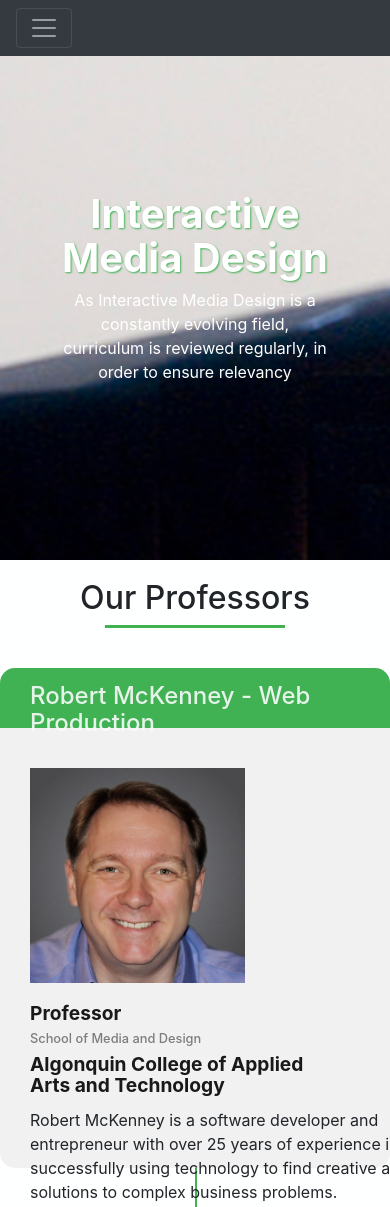
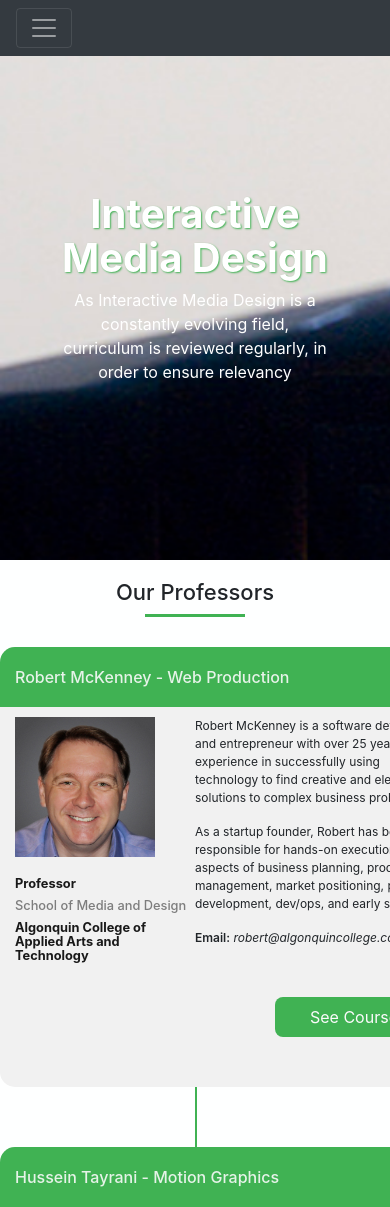
Before and after one commit to MTM6330-F17/finalProject, a plain HTML site: page professors.html in a window 390 px wide. Shown: the top 1207 px of the page. Drawn offline with nearby package versions, Linux system fonts and the light colour scheme.

Commit message:
finalized

```diff
--- a/scss/main.scss
+++ b/scss/main.scss
@@ -93,6 +93,12 @@
 	font-size: 32px;
 	text-align: center;
 	margin-top: 0;
+	@media only screen and (max-width: 720px) {
+		font-size: 26px;
+	}
+	@media only screen and (max-width: 540px) {
+		font-size: 22px;
+	}
 }
 #myCarousel {
 	margin-bottom: 20px;
@@ -103,6 +109,13 @@
 	height: 3px;
 	background-color: $primaryColor;
 	margin: 10px auto 40px auto;
+	@media only screen and (max-width: 720px) {
+		width: 120px;
+	}
+	@media only screen and (max-width: 540px) {
+		width: 100px;
+		margin-bottom: 30px;
+	}
 }
 
 .mainbox {
@@ -117,6 +130,18 @@
 	padding-left: 30px;
 	padding-right: 30px;
 	padding-top: 100px;
+	@media only screen and (max-width: 720px) {
+		width: 600px;
+		height: 460px;
+		padding-top: 80px;
+	}
+	@media only screen and (max-width: 540px) {
+		width: 450px;
+		height: 440px;
+		padding-top: 70px;
+		padding-left: 15px;
+		padding-right: 15px;
+	}
 }
 .profname {
 	width: 100%;
@@ -129,6 +154,15 @@
 	padding-top: 15px;
 	padding-left: 30px;
 	h4 { color: #fbfbfb; opacity: 0.89; }
+	@media only screen and (max-width: 720px) {
+		padding-top: 20px;
+		h4 { font-size: 20px; }
+	}
+	@media only screen and (max-width: 540px) {
+		padding-left: 15px;
+		padding-top: 22px;
+		h4 { font-size: 16px; }
+	}
 }
 .right, .left { float: left; }
 
@@ -141,6 +175,20 @@
 		h5 { font-size: 1.2em; font-weight: 700; color: #191919; }
 		h6 { font-size: 0.8em; color: #7d7d7d; }
 	}
+	@media only screen and (max-width: 720px) {
+		width: 220px;
+		figure { width: 220px; }
+		img { width: 180px; height: 180px; }
+		h5 { font-size: 1em; }
+		h6 { font-size: 0.7em; }
+}
+	@media only screen and (max-width: 540px) {
+		width: 180px;
+		figure { width: 180px; }
+		img { width: 140px; height: 140px; margin-bottom: 10px; }
+		h5 { font-size: 0.8em !important; }
+		h6 { font-size: 8px; }
+}
 }
 .left {
 	width: 440px;
@@ -149,6 +197,20 @@
 	a {
 		color: #fbfbfb;
 		:hover { text-decoration: none; color: #fbfbfb; }
+	}
+	@media only screen and (max-width: 720px) {
+		width: 320px;
+		p {
+			font-size: 14px;
+			line-height: 21px;
+		}
+	}
+	@media only screen and (max-width: 540px) {
+		width: 240px;
+		p {
+			font-size: 12px;
+			line-height: 18px;
+		}
 	}
 }
 .profbutton {
```
Also changed, not shown: css/main.css, css/min/main.css.
